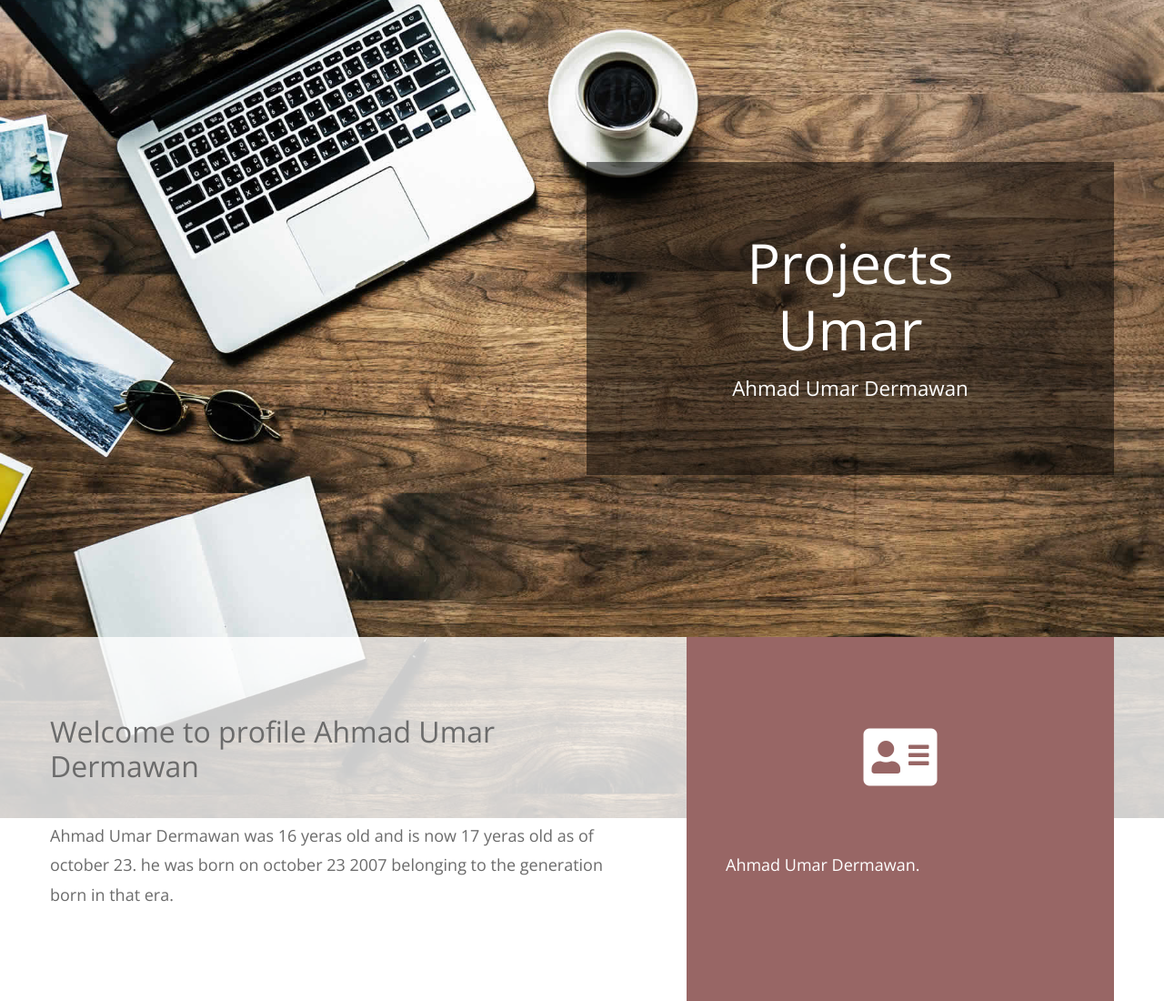
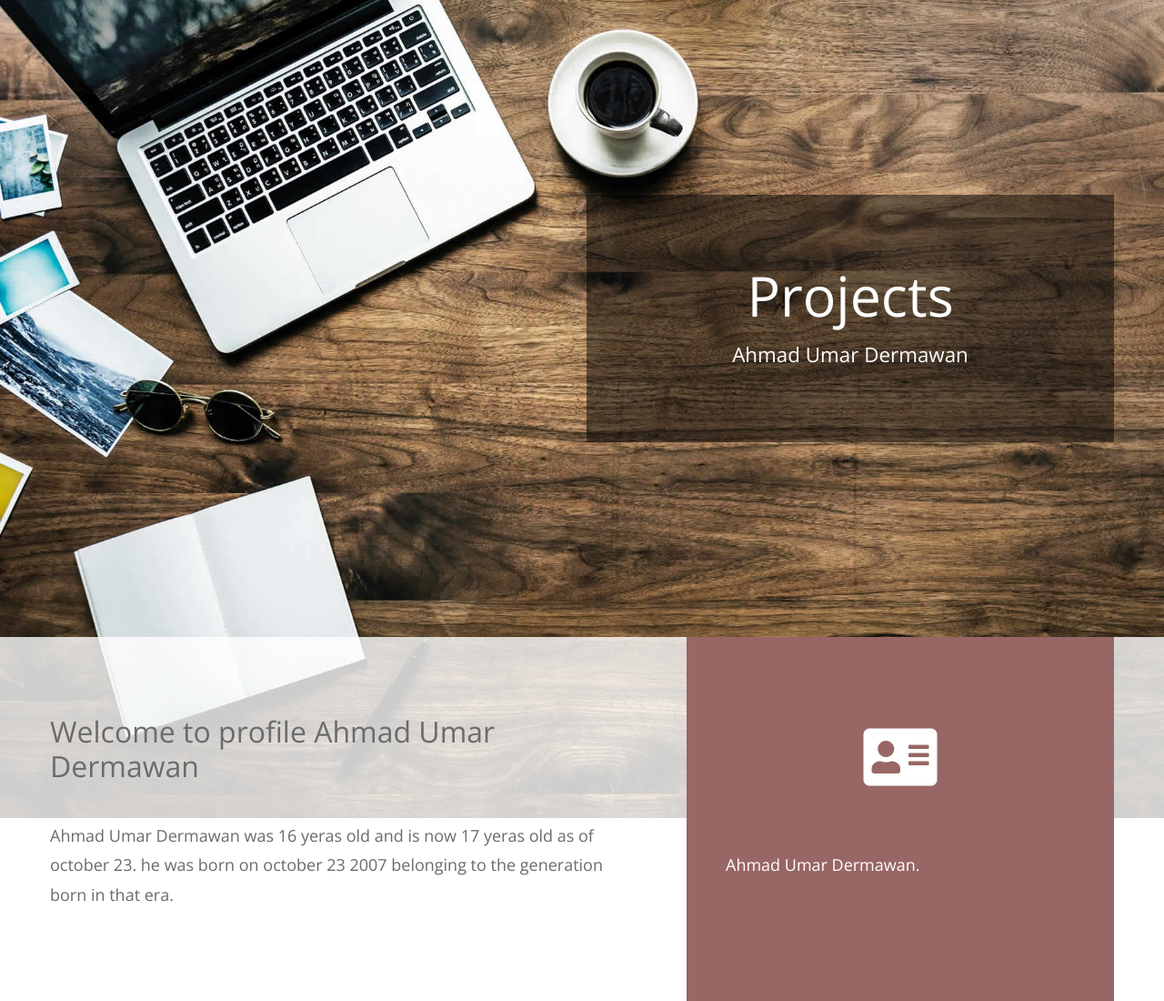
Before and after one commit to ilhamgantng/fileke3-personal, a plain HTML site: page index.html in a window 1280 px wide. Shown: the top 1100 px of the page at 91% size. Drawn offline with nearby package versions, Linux system fonts and the light colour scheme.

Commit message:
Update index.html

```diff
--- a/index.html
+++ b/index.html
@@ -20,7 +20,7 @@
             <!-- Black transparent bg -->
             <div class="ml-auto mr-0 tm-bg-black-transparent text-white tm-brand-container-inner">
               <div class="tm-brand-container text-center">
-                <h1 class="tm-brand-name">Projects Umar</h1>
+                <h1 class="tm-brand-name">Projects</h1>
                 <p class="tm-brand-description mb-0">Ahmad Umar Dermawan</p>
               </div>
             </div>
```
